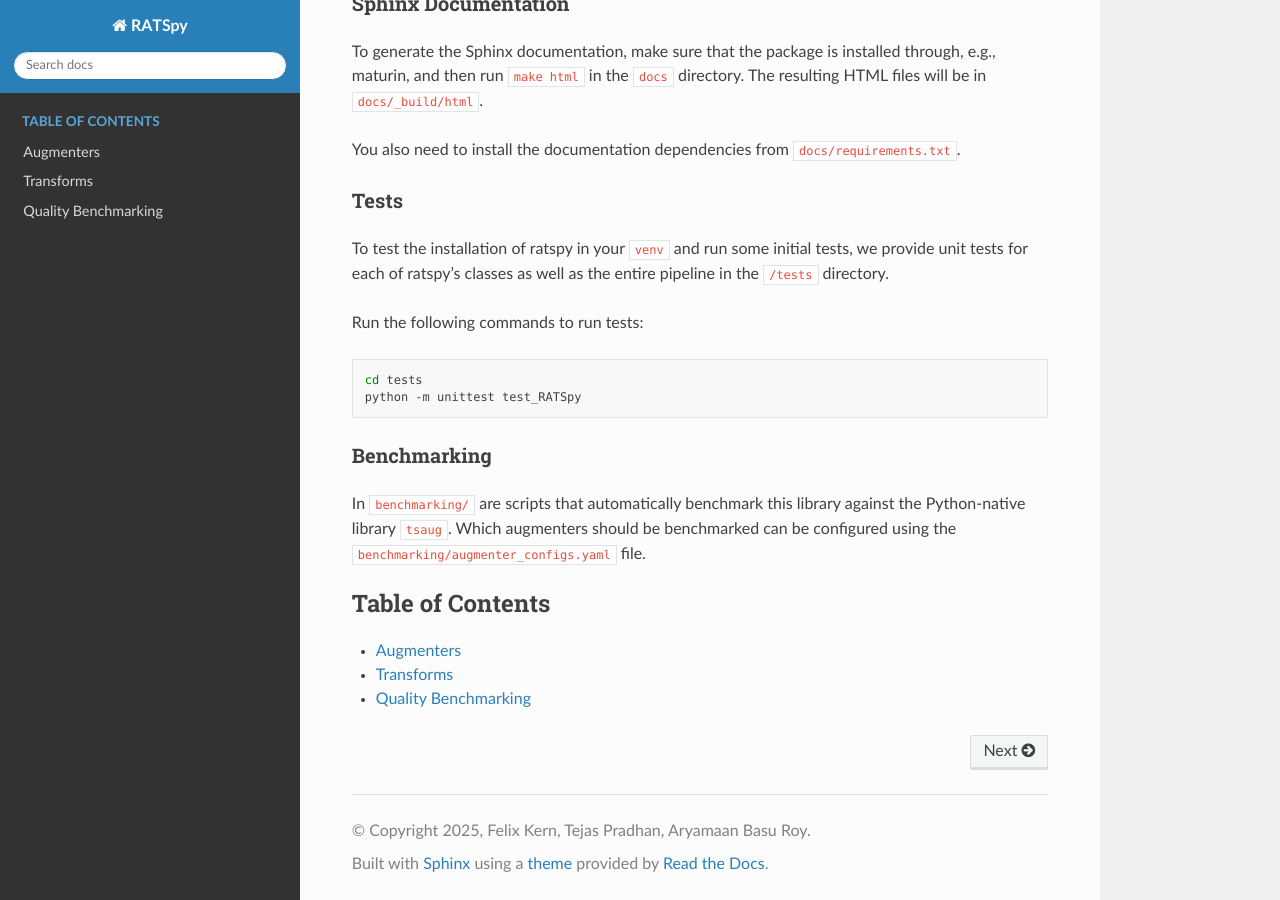
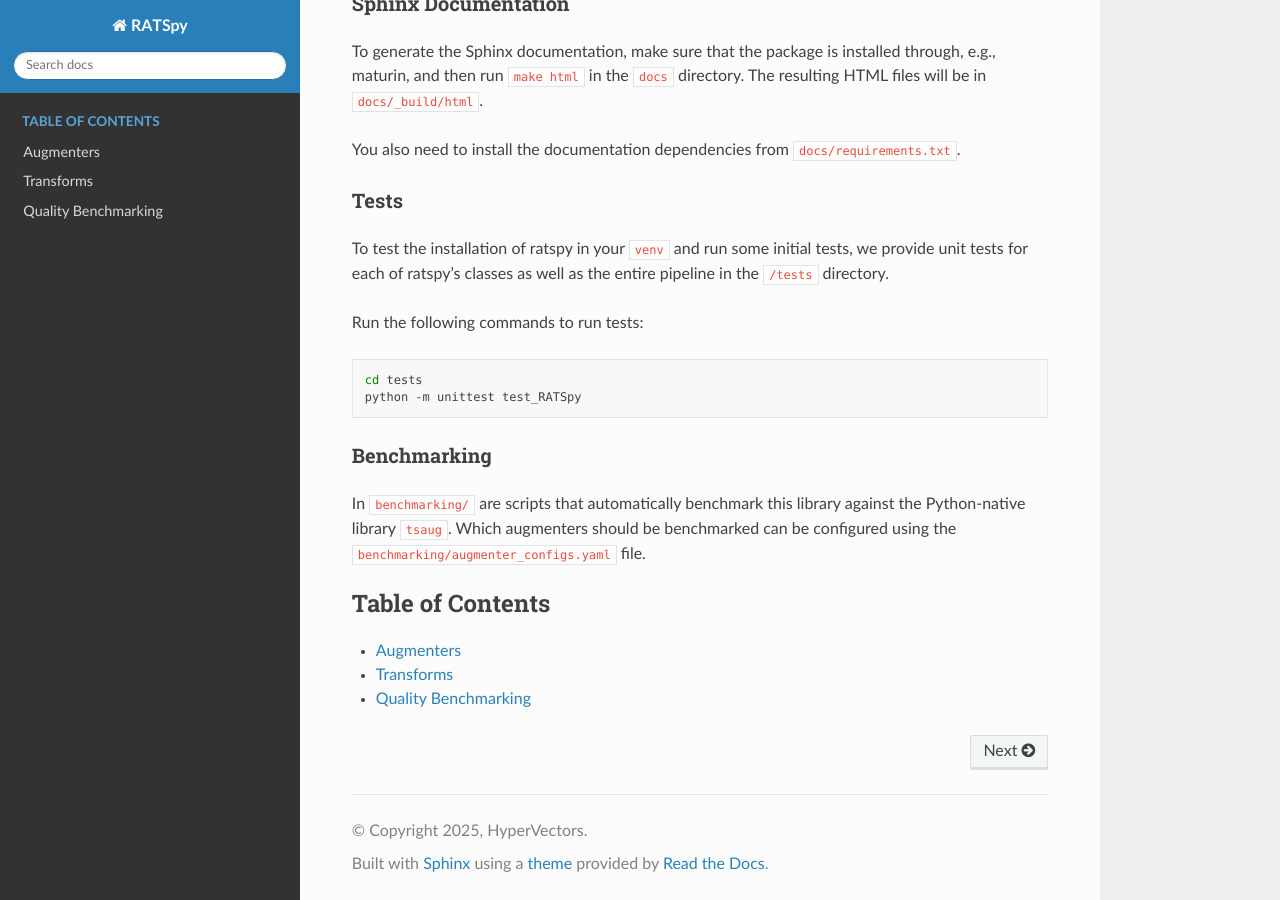
Before and after one commit to HyperVectors/RATS, a Sphinx documentation site: the page built from ratspy/docs/index.md, in a window 1280 px wide and 900 px high, scrolled down 1516 px. Built offline with Sphinx 7.4.7 and the Read the Docs theme 3.1.0, drawn with Linux system fonts in a browser that asks for light colours.

Commit message:
Update project author and copyright information

```diff
--- a/ratspy/docs/conf.py
+++ b/ratspy/docs/conf.py
@@ -9,8 +9,8 @@
 # https://www.sphinx-doc.org/en/master/usage/configuration.html#project-information
 
 project = 'RATSpy'
-copyright = '2025, Felix Kern, Tejas Pradhan, Aryamaan Basu Roy'
-author = 'Felix Kern, Tejas Pradhan, Aryamaan Basu Roy'
+copyright = '2025, HyperVectors'
+author = 'HyperVectors'
 
 # -- General configuration ---------------------------------------------------
 # https://www.sphinx-doc.org/en/master/usage/configuration.html#general-configuration
```
